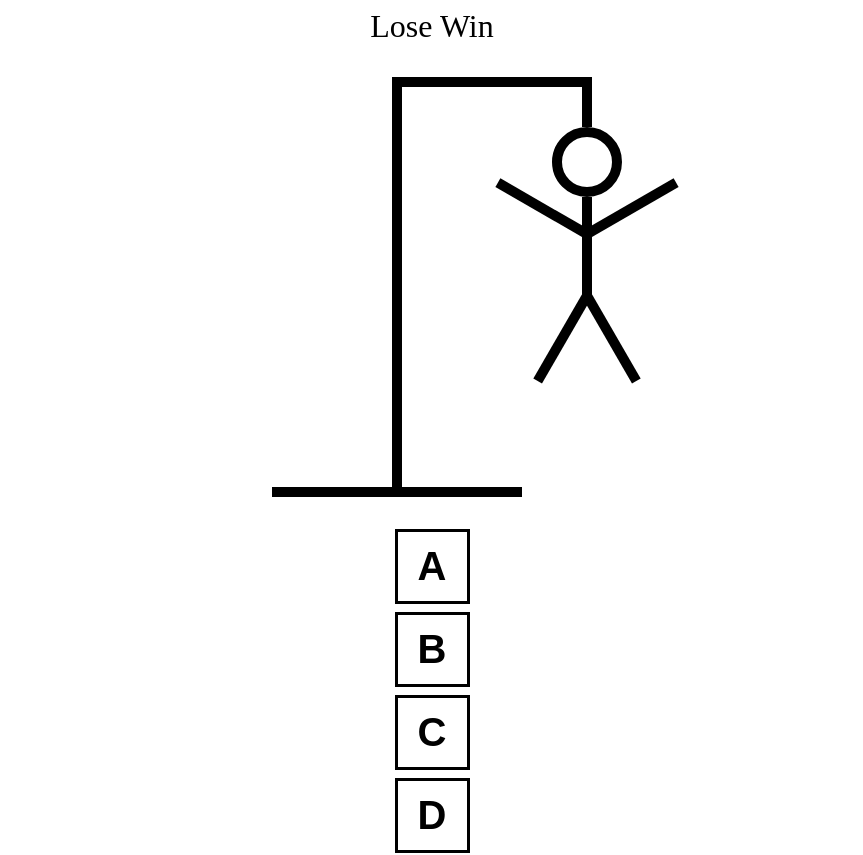
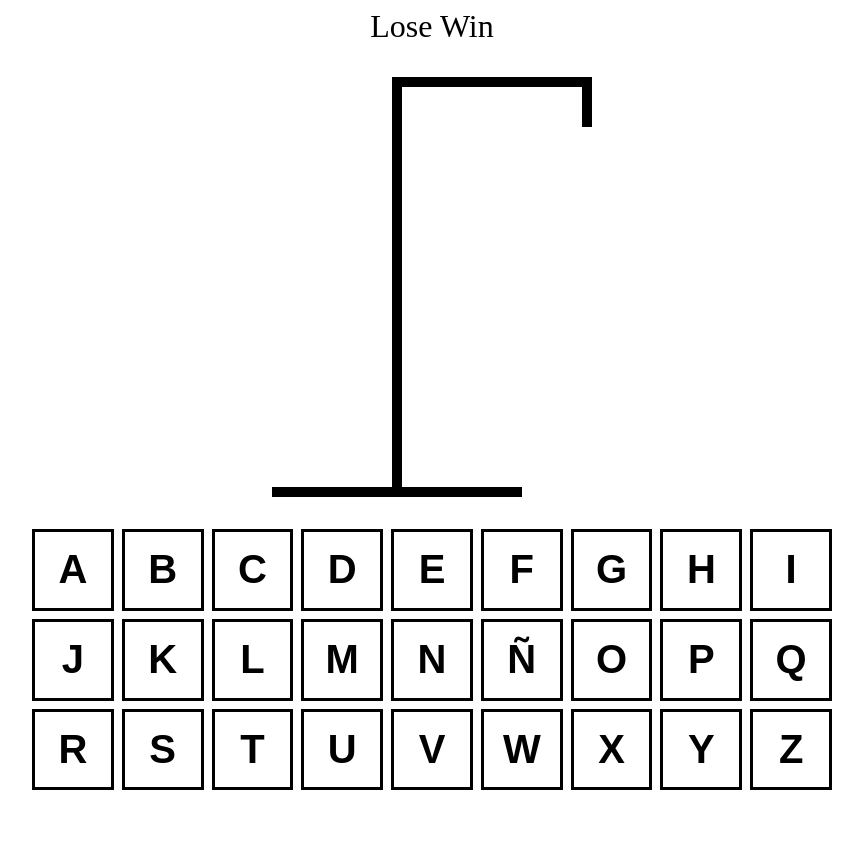
Before and after one commit to Carlosaac23/Hang-man, a React app: page / in a window 1280 px wide. Shown: the top 855 px of the page, without its empty margins (208-1071 px from the left). After the commit the page ends 800 px from the top, so only its background shows below. Built offline with nearby package versions, Linux system fonts and the light colour scheme; the HTML template or start-up script is replaced by a standard one.

Commit message:
feat(app): set the main functionality to project

```diff
--- a/src/App.tsx
+++ b/src/App.tsx
@@ -1,8 +1,8 @@
-import { useState } from 'react';
-import words from './wordList.json';
-import { HangmanDrawing } from './components/HangmanDrawing';
-import { HangmanWord } from './components/HangmanWord';
-import { Keyboard } from './components/Keyboard';
+import { useEffect, useState } from "react";
+import words from "./wordList.json";
+import { HangmanDrawing } from "./components/HangmanDrawing";
+import { HangmanWord } from "./components/HangmanWord";
+import { Keyboard } from "./components/Keyboard";
 
 function App() {
   const [wordToGuess, setWordToGuess] = useState(() => {
@@ -11,21 +11,29 @@ function App() {
 
   const [guessedLetters, setGuessedLetters] = useState<string[]>([]);
 
+  const incorrectLetters = guessedLetters.filter(
+    (letter) => !wordToGuess.includes(letter),
+  );
+
+  useEffect(() => {}, []);
+
   return (
     <div
       style={{
-        maxWidth: '800px',
-        display: 'flex',
-        flexDirection: 'column',
-        gap: '2rem',
-        margin: '0 auto',
-        alignItems: 'center',
+        maxWidth: "800px",
+        display: "flex",
+        flexDirection: "column",
+        gap: "2rem",
+        margin: "0 auto",
+        alignItems: "center",
       }}
     >
-      <div style={{ fontSize: '2rem', textAlign: 'center' }}>Lose Win</div>
-      <HangmanDrawing />
-      <HangmanWord />
-      <Keyboard />
+      <div style={{ fontSize: "2rem", textAlign: "center" }}>Lose Win</div>
+      <HangmanDrawing numberOfGuesses={incorrectLetters.length} />
+      <HangmanWord guessedLetters={guessedLetters} wordToGuess={wordToGuess} />
+      <div style={{ alignSelf: "stretch" }}>
+        <Keyboard />
+      </div>
     </div>
   );
 }
```
